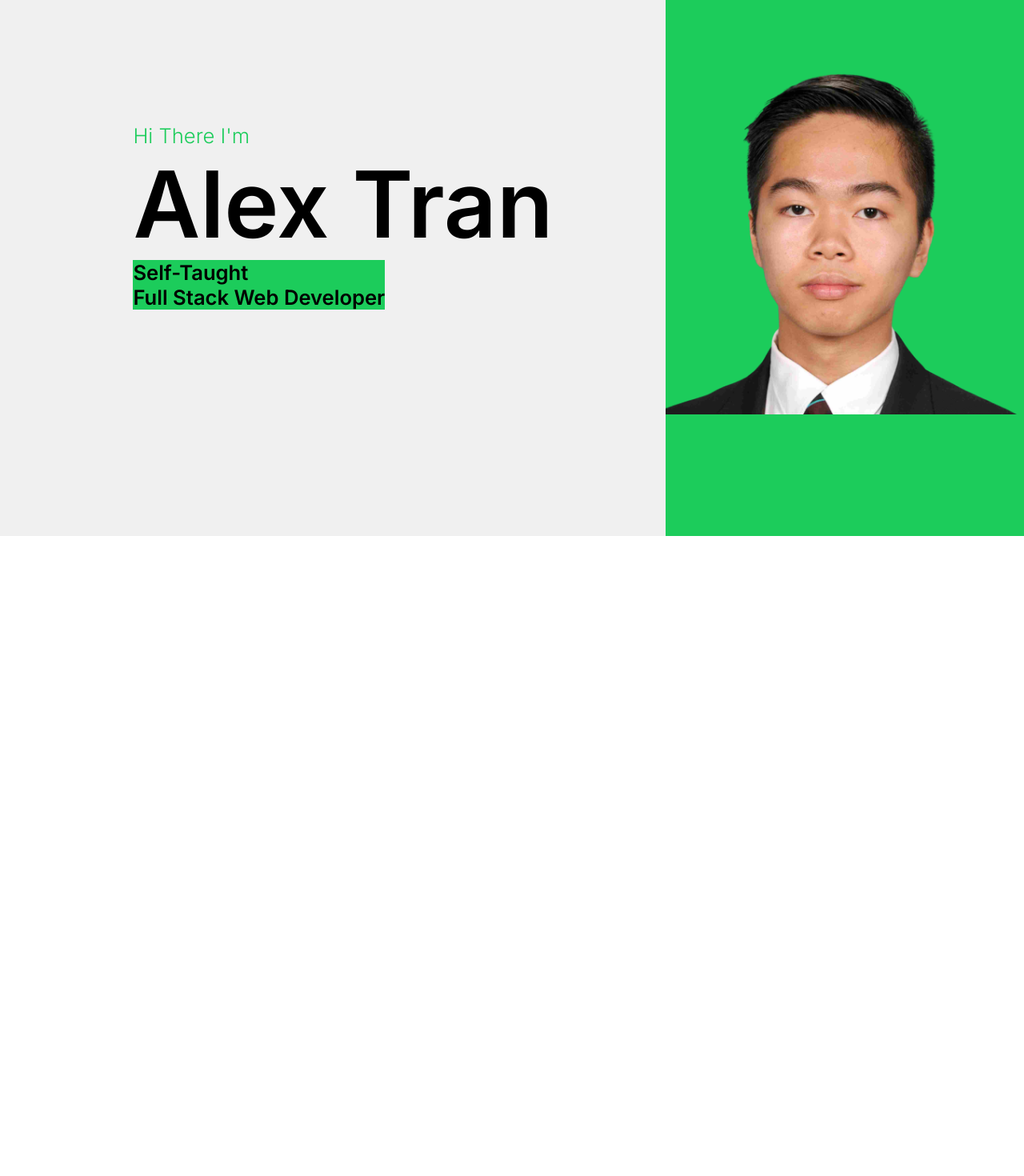
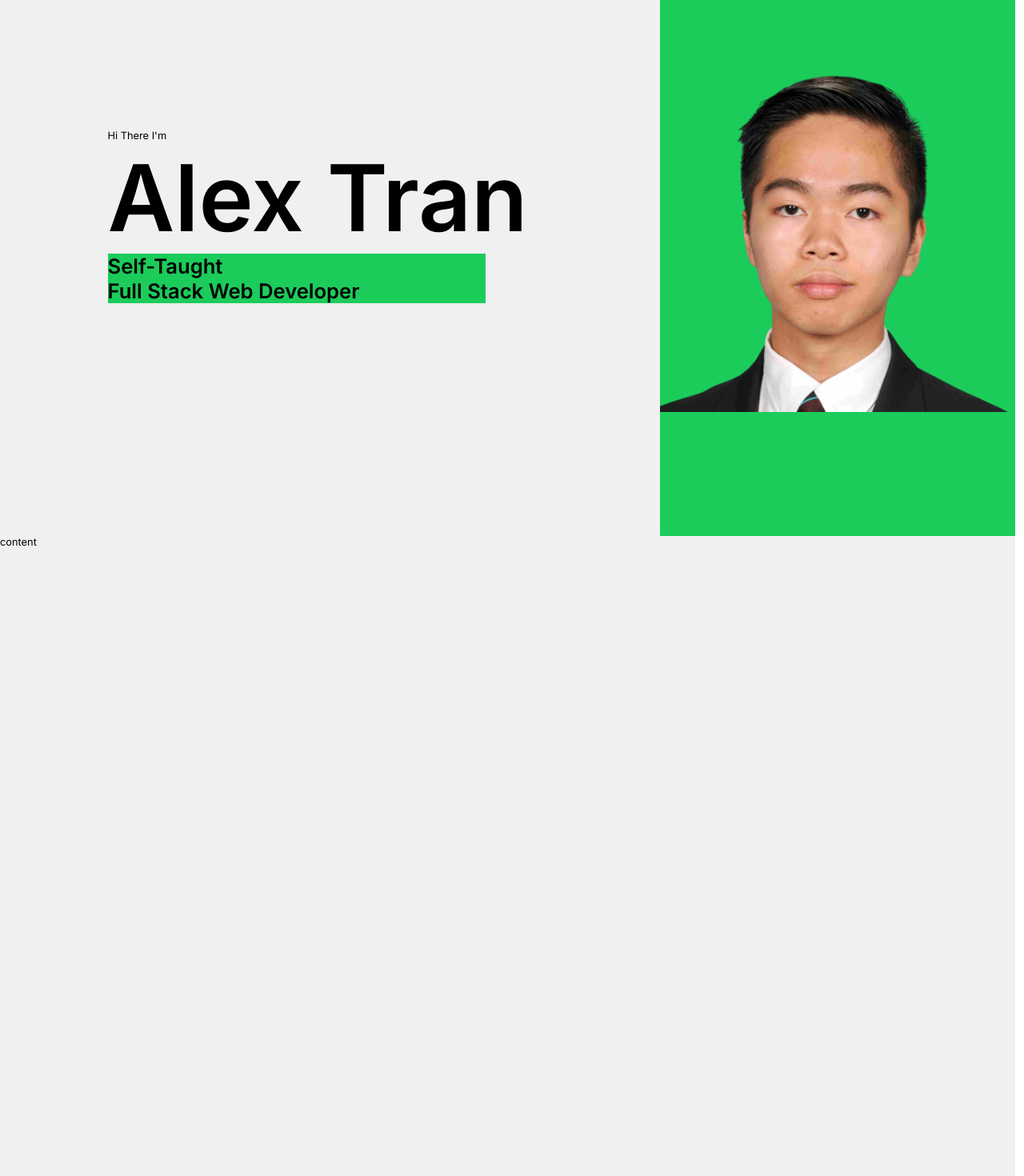
Before and after one commit to alexalextran/Portfolio-Website-5.0, a Next.js app: page / in a window 1280 px wide. Shown: the part 130-1600 px from the top of the page at 80% size. Before the commit the page ends 800 px from the top, so only its background shows below. Built offline with nearby package versions, Linux system fonts and the light colour scheme.

Commit message:
parallax effects

```diff
--- /dev/null
+++ b/components/AboutMe.jsx
@@ -0,0 +1,12 @@
+import React from 'react';
+import styles from "../styles/Sass/AboutMe.module.css"
+
+const AboutMe = () => {
+    return (
+        <section className={styles.section}>
+            content
+        </section>
+    );
+}
+
+export default AboutMe;
--- a/components/LandingPage.jsx
+++ b/components/LandingPage.jsx
@@ -2,17 +2,21 @@
 import styles from "../styles/Sass/LandingPage.module.css"
 import profilepic from "../assets/profilepictrans.png"
 import Image from 'next/image'
+import { Parallax } from 'react-scroll-parallax';
 const LandingPage = () => {
     return (
         <section className={styles.section}>
+
             <div className={styles.leftLP}>
+                    <Parallax translateY={[ 100, -100]}>
            <p>Hi There I&#39;m </p>
            <h1>Alex Tran</h1>
             <h3>Self-Taught
               <br></br>
             Full Stack Web Developer</h3>
+            </Parallax>
+            </div>
 
-            </div>
             <div className={styles.rightLP}>
 
                 <div className={styles.image}>
--- a/package.json
+++ b/package.json
@@ -11,7 +11,8 @@
   "dependencies": {
     "next": "12.2.0",
     "react": "18.2.0",
-    "react-dom": "18.2.0"
+    "react-dom": "18.2.0",
+    "react-scroll-parallax": "^3.2.0"
   },
   "devDependencies": {
     "eslint": "8.18.0",
--- a/pages/_app.js
+++ b/pages/_app.js
@@ -1,4 +1,5 @@
 import '../styles/globals.css'
+import { ParallaxProvider } from 'react-scroll-parallax';
 
 function MyApp({ Component, pageProps }) {
   return <Component {...pageProps} />
--- a/pages/index.js
+++ b/pages/index.js
@@ -1,6 +1,8 @@
 import Head from 'next/head'
 import Image from 'next/image'
+import AboutMe from '../components/AboutMe'
 import LandingPage from '../components/LandingPage'
+import { ParallaxProvider } from 'react-scroll-parallax';
 
 export default function Home() {
   return (
@@ -12,7 +14,10 @@
       </Head>
 
       <main>
+      <ParallaxProvider>
        <LandingPage/>
+       <AboutMe/>
+       </ParallaxProvider>
       </main>
 
     </section>
--- /dev/null
+++ b/styles/Sass/AboutMe.module.css
@@ -0,0 +1,6 @@
+.section {
+  width: 99.14vw;
+  height: 100vh;
+  font-size: 1vw;
+  background-color: rgb(240, 240, 240);
+}
--- /dev/null
+++ b/styles/Sass/AboutMe.module.scss
@@ -0,0 +1,7 @@
+@import "./variables&functions";
+
+.section{
+    @include fullScreen;
+    font-size: 1vw;
+    background-color: rgb(240,240,240);
+}
--- a/styles/Sass/LandingPage.module.css
+++ b/styles/Sass/LandingPage.module.css
@@ -1,5 +1,5 @@
 .section {
-  width: 100vw;
+  width: 99.14vw;
   height: 100vh;
   background: linear-gradient(90deg, rgb(240, 240, 240), 65%, rgb(28, 204, 91) 35%);
   font-size: 1vw;
@@ -18,7 +18,7 @@
 }
 .section .leftLP * {
   flex-wrap: nowrap;
-  margin-left: 20%;
+  margin-left: 10%;
   white-space: nowrap;
 }
 .section .leftLP > p:nth-child(1) {
--- a/styles/Sass/LandingPage.module.scss
+++ b/styles/Sass/LandingPage.module.scss
@@ -5,6 +5,7 @@
     background: linear-gradient(90deg, rgb(240,240,240),65%, rgb(28,204,91) 35%);
     font-size: 1vw;
     @include flexCenter(row);
+
     .leftLP{
 
         width: 65%;
@@ -12,7 +13,7 @@
         @include flexCustom(center, flex-start, column);
         *{
           flex-wrap: nowrap;
-            margin-left: 20%;
+            margin-left: 10%;
             white-space: nowrap;
         }
         & > p:nth-child(1){
@@ -36,9 +37,6 @@
         display: flex;
         align-items: center;
         justify-content: center;
-        .image{
 
-
-        }
     }
 }
--- a/styles/Sass/_variables&functions.scss
+++ b/styles/Sass/_variables&functions.scss
@@ -92,6 +92,6 @@
 
 }
 @mixin fullScreen{
-  width: 100vw;
+  width: 99.14vw;
   height: 100vh;
 }
```
Also changed, not shown: 1 other file (tests, documents, lock files or other folders).
